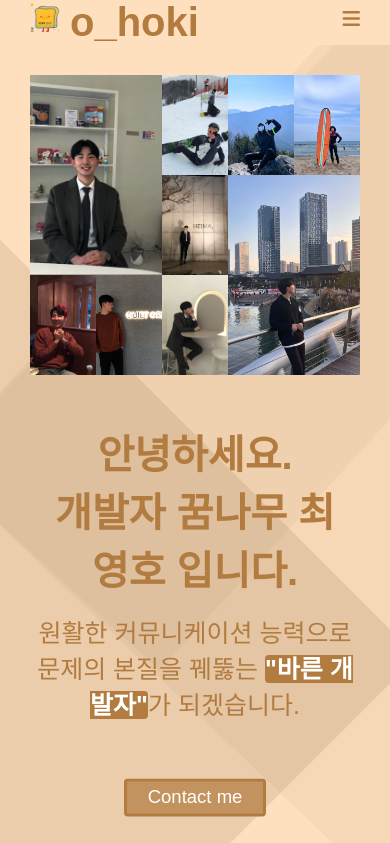
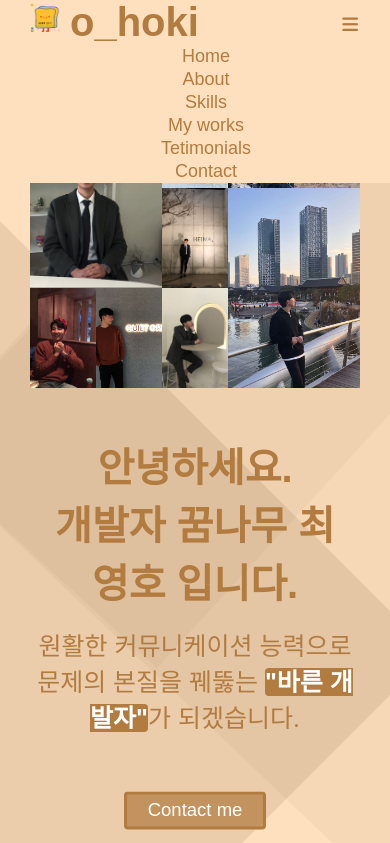
Before and after one commit to ohoki/self-introduction, a plain HTML site: page index.html in a window 390 px wide. Both pictures are taken after a click on the button 351 px from the left and 19 px from the top of the page. Shown: the top 843 px of the page. Drawn offline with Linux system fonts and the light colour scheme; a web font is replaced by a local one.

Commit message:
JS: 토글  버튼 클릭 시 메뉴 활성화

```diff
--- a/main.js
+++ b/main.js
@@ -11,3 +11,9 @@ document.addEventListener('scroll', () => {
     nav.classList.remove('navbar__scroll');
   }
 });
+// 2.토글 버튼 클릭 시 메뉴 활성화
+const navToggleBtn = document.querySelector('.navbar__Toggle');
+const navMenu = document.querySelector('.navbar__menu');
+navToggleBtn.addEventListener('click', () => {
+  navMenu.classList.toggle('open');
+});
--- a/style.css
+++ b/style.css
@@ -105,6 +105,8 @@ p {
 
 /* Navbar */
 #navbar {
+  position: fixed;
+  width: 100%;
   display: flex;
   box-sizing: border-box;
   justify-content: space-between;
@@ -115,9 +117,6 @@ p {
 
 
 #navbar.navbar__scroll {
-  position: fixed;
-  width: 100%;
-  padding: 0px 30px;
   background-color: rgba(255, 224, 190, 0.8);
   z-index: 1;
 }
@@ -152,7 +151,8 @@ p {
 }
 
 .navbar__Toggle {
-  background-color: var(--color-beige);
+  position: absolute;
+  background-color: transparent;
   color: var(--color-dark-beige);
   font-size: var(--font-regular);
   display: none;
@@ -163,6 +163,7 @@ p {
   background: url(./img/home-background.png) center/cover no-repeat;
   display: flex;
   padding: 10px;
+  padding-top: 68px;
 }
 
 .home__left {
@@ -527,15 +528,30 @@ p {
   }
 
   /* Navbar */
+  #navbar {
+    flex-direction: column;
+    align-items: flex-start;
+  }
+
   .navbar__menu {
     display: none;
+    width: 100%;
+    margin: auto;
+  }
+
+  .navbar__menu.open {
+    display: block;
+  }
+
+  .navbar__menu__item {
+    width: 100%;
+    text-align: center;
   }
 
   .navbar__Toggle {
     display: block;
-    position: relative;
-    font-size: 20px;
-    top: -3px;
+    right: 32px;
+    top: 15px;
   }
 
   .navbar__logo a {
```
Also changed, not shown: index.html (indentation only).
